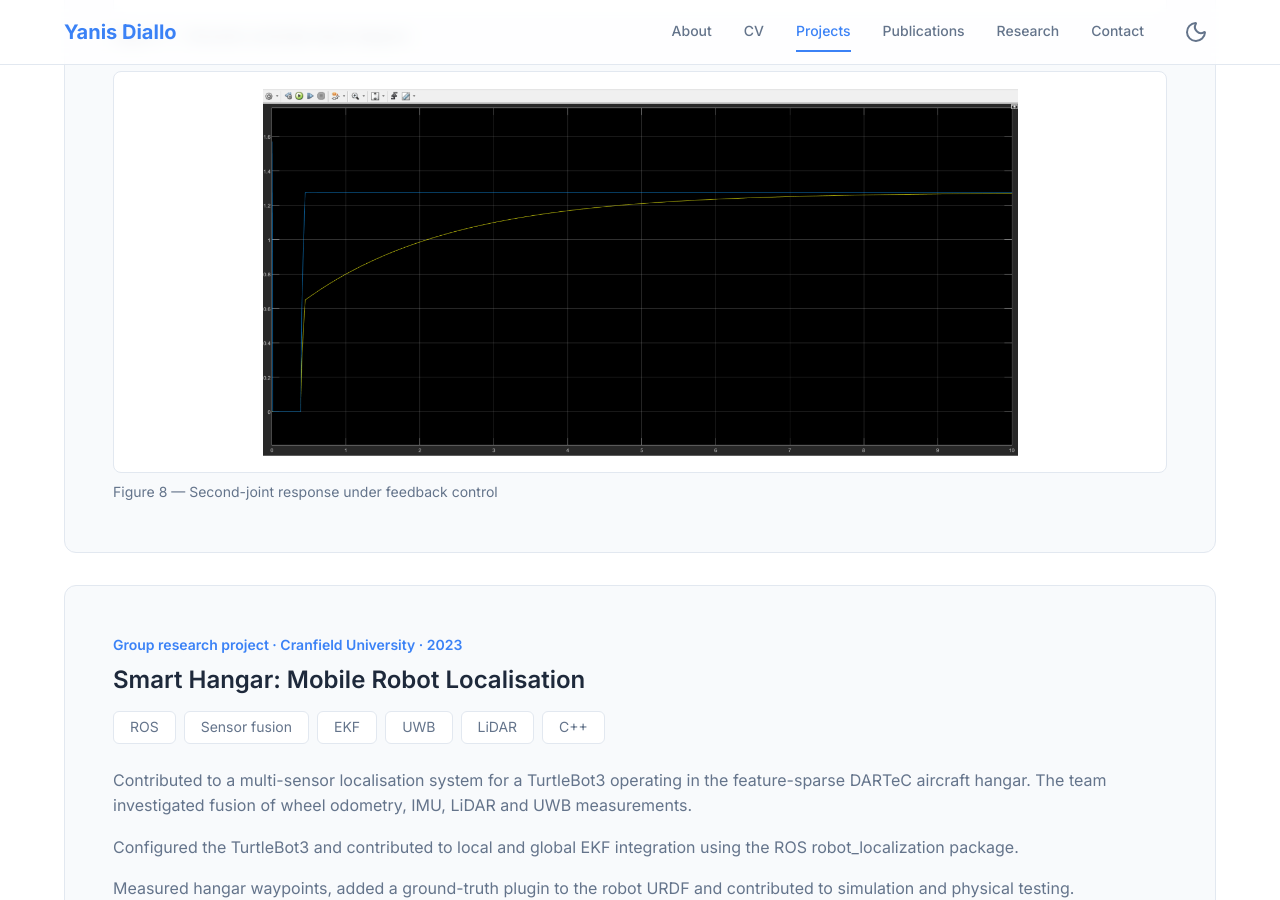
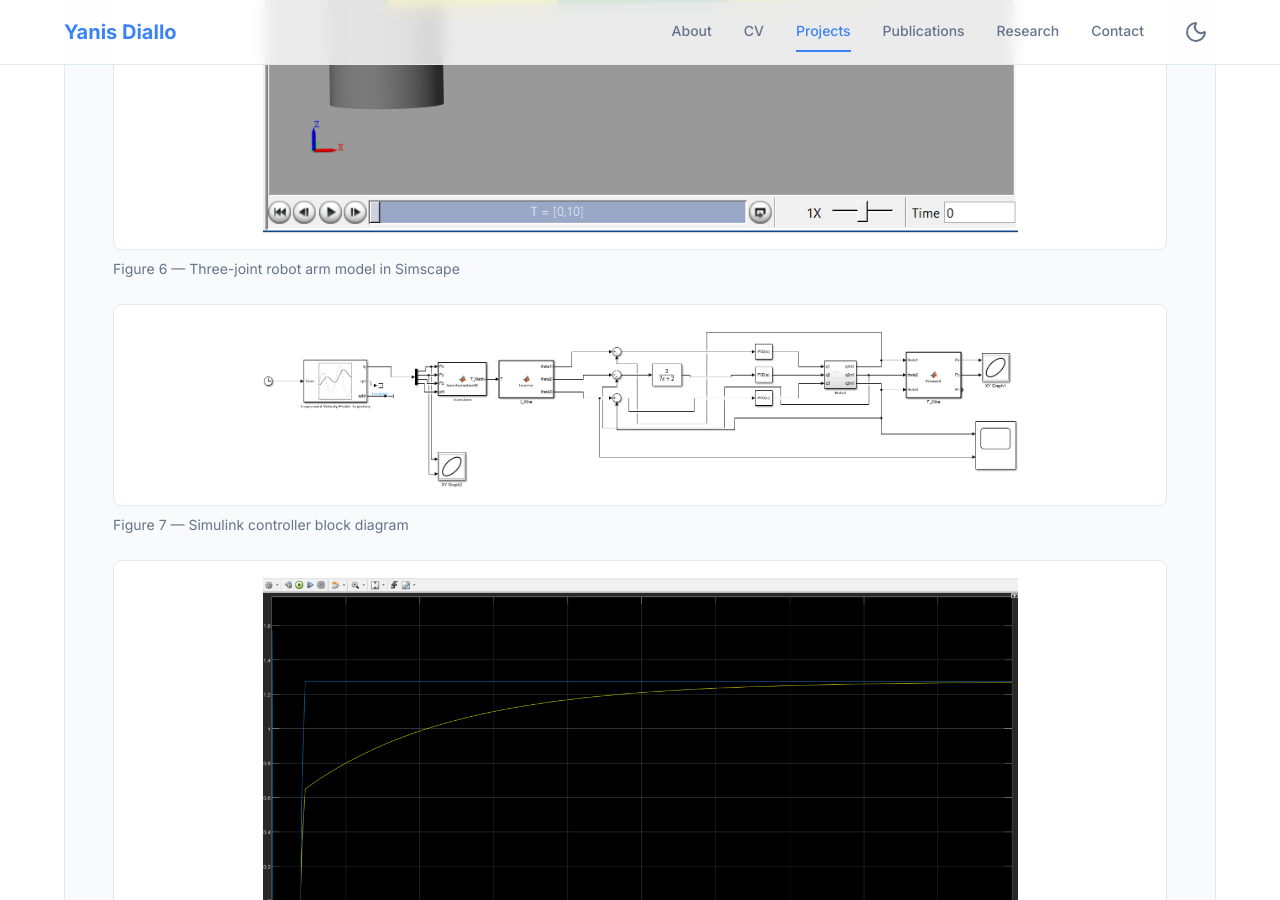
Before and after one commit to yanisdiallo/yanisdiallo.github.io, a Jekyll site: the page built from projects.md, in a window 1280 px wide and 900 px high, scrolled down 2076 px. Built offline with Jekyll 4.4.1, drawn with Linux system fonts in a browser that asks for light colours.

Commit message:
Add Simscape robot arm model to control project gallery

```diff
--- a/projects.md
+++ b/projects.md
@@ -61,6 +61,12 @@ permalink: /projects/
         <p>Built the three-joint arm using Simscape and Robotics System Toolbox. The controller links a trapezoidal velocity trajectory, pose transformations, inverse kinematics, joint-level PID feedback and forward kinematics.</p>
         <p>Evaluated the simulated second-joint response to a reference command. The response approached the target over roughly nine seconds, highlighting the need for further tuning for faster tracking.</p>
         <div class="project-gallery">
+            <figure class="project-figure" style="grid-column: 1 / -1;">
+                <a class="project-image-link project-image-link-wide" href="{{ '/assets/images/projects/robot-arm-simscape.png' | relative_url }}" target="_blank" rel="noopener noreferrer" aria-label="View the Simscape robot arm model at full size (opens in a new tab)">
+                    <img src="{{ '/assets/images/projects/robot-arm-simscape.png' | relative_url }}" alt="Three-joint robot arm model displayed in the MATLAB Simulink Simscape viewer" width="889" height="472" loading="lazy" decoding="async">
+                </a>
+                <figcaption>Figure 6 — Three-joint robot arm model in Simscape</figcaption>
+            </figure>
             <figure class="project-figure" style="grid-column: 1 / -1;">
                 <a class="project-image-link project-image-link-wide" href="{{ '/assets/images/projects/robot-arm-controller.png' | relative_url }}" target="_blank" rel="noopener noreferrer" aria-label="View Figure 7 — Simulink controller block diagram at full size (opens in a new tab)">
                     <img src="{{ '/assets/images/projects/robot-arm-controller.png' | relative_url }}" alt="Simulink controller block diagram connecting trajectory generation, inverse kinematics, PID feedback and the robot model" width="1798" height="399" loading="lazy" decoding="async">
```
Also changed, not shown: assets/images/projects/robot-arm-simscape.png (added).
